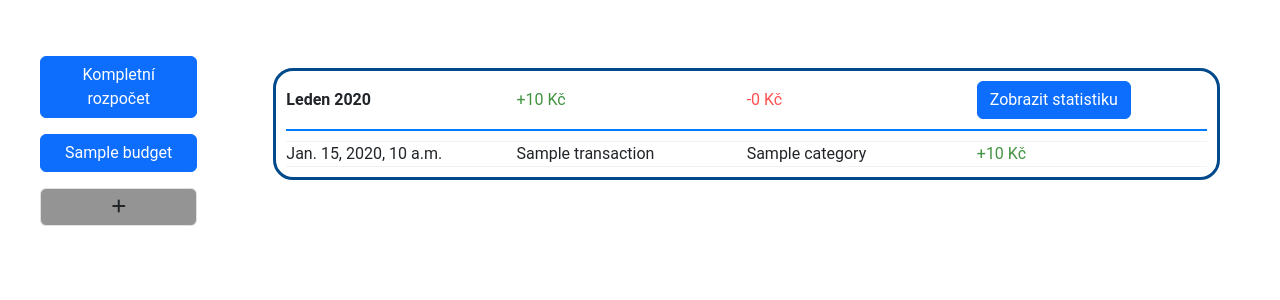
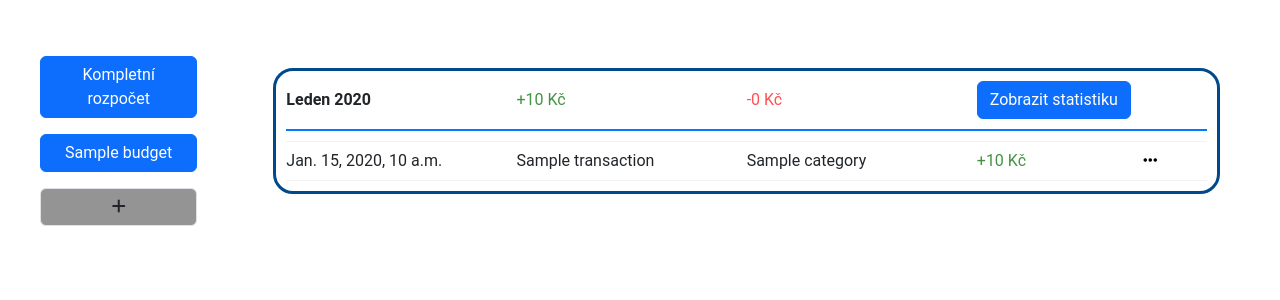
Before and after one commit to KrzystekMatej/finance-management-system, a Django app: page / in a window 1280 px wide. Shown: the part 97-397 px from the top of the page. Run offline with Django 5.2, Linux system fonts and the light colour scheme; a user stored in the database is signed in; tables that the repository leaves empty hold one stand-in row (values such as "Sample post"); some libraries are stand-ins or nearby versions.

Commit message:
transaction detail button, transaction time, transaction name

```diff
--- a/finance_app/templates/modal_create_transaction.html
+++ b/finance_app/templates/modal_create_transaction.html
@@ -29,7 +29,7 @@
           <!-- Transaction date -->
           <div class="mb-3">
             <label for="transaction-date" class="form-label">Datum transakce</label>
-            <input type="date"
+            <input type="datetime-local"
                    class="form-control"
                    id="transaction-date"
                    name="performed_at">
--- a/finance_app/templates/monthly_summary.html
+++ b/finance_app/templates/monthly_summary.html
@@ -34,7 +34,7 @@
           <div class="col-md-3 vert-center">
             <span class="transaction-source">{{ transaction.category.name }}</span>
           </div>
-          <div class="col-md-3 vert-center">
+          <div class="col-md-2 vert-center">
             <span class="transaction-amount {% if transaction.amount > 0 %}positive{% else %}negative{% endif %}">
               {% if transaction.amount > 0 %}
                 +{{ transaction.amount|spaced_number }} Kč
@@ -43,6 +43,11 @@
               {% endif %}
             </span>
           </div>
+          <div class="col-md-1 vert-center">
+            <button type="button" class="btn btn-link" title="Detail transakce" data-bs-toggle="modal" data-bs-target="#edit-transaction-modal">
+              <i class="fas fa-ellipsis-h" style="color: var(--color-text-tertiary);"></i>
+            </button>
+          </div>
         </div>
       </div>
     {% endfor %}
--- a/finance_app/templates/monthly_summary_statistics.html
+++ b/finance_app/templates/monthly_summary_statistics.html
@@ -3,16 +3,19 @@
 <div class="summary-module parallax">
   <div class="summary-header">
     <div class="row width-100">
-      <div class="col-md-3 vert-center">
+      <div class="col-md-2 vert-center">
         <span class="month bold">{{ summary.month }} {{ summary.year }}</span>
       </div>
       <div class="col-md-3 vert-center">
-        <span class="month bold">Category</span>
+        <span class="month bold">Název transakce</span>
       </div>
-      <div class="col-md-3 vert-center">
+      <div class="col-md-2 vert-center">
+        <span class="month bold">Kategorie</span>
+      </div>
+      <div class="col-md-2 vert-center">
         <span class="income positive">+{{ summary.income|spaced_number }} Kč</span>
       </div>
-      <div class="col-md-3 vert-center">
+      <div class="col-md-2 vert-center">
         <span class="income negative">-{{ summary.expanses|spaced_number }} Kč</span>
       </div>
     </div>
@@ -21,25 +24,38 @@
     {% for transaction in summary.transactions %}
       <div class="transaction-amount {% if transaction.amount > 0 %}outcoming-transaction{% else %}incoming-transaction{% endif %}">
         <div class="row width-100">
-          <div class="col-md-3 vert-center">
+          <div class="col-md-2 vert-center">
             <span class="transaction-date">{{ transaction.performed_at }}</span>
           </div>
           <div class="col-md-3 vert-center">
+            <span class="transaction-name">{{ transaction.name }}</span>
+          </div>
+          <div class="col-md-2 vert-center">
             <span class="transaction-source">{{ transaction.category.name }}</span>
           </div>
           {% if transaction.amount > 0 %}
-            <div class="col-md-3 vert-center">
+            <div class="col-md-2 vert-center">
               <span class="transaction-amount {% if transaction.amount > 0 %}positive{% else %}negative{% endif %}">
                 +{{ transaction.amount|spaced_number }} Kč
               </span>
             </div>
-            <div class="col-md-3 vert-center"></div>
+            <div class="col-md-2 vert-center"></div>
+            <div class="col-md-1 vert-center">
+              <button type="button" class="btn btn-link" title="Detail transakce" data-bs-toggle="modal" data-bs-target="#edit-transaction-modal">
+                <i class="fas fa-ellipsis-h" style="color: var(--color-text-tertiary);"></i>
+              </button>
+            </div>
           {% else %}
-            <div class="col-md-3 vert-center"></div>
-            <div class="col-md-3 vert-center">
+            <div class="col-md-2 vert-center"></div>
+            <div class="col-md-2 vert-center">
               <span class="transaction-amount {% if transaction.amount > 0 %}positive{% else %}negative{% endif %}">
                 {{ transaction.amount|spaced_number }} Kč
               </span>
+            </div>
+            <div class="col-md-1 vert-center">
+              <button type="button" class="btn btn-link" title="Detail transakce" data-bs-toggle="modal" data-bs-target="#edit-transaction-modal">
+                <i class="fas fa-ellipsis-h" style="color: var(--color-text-tertiary);"></i>
+              </button>
             </div>
           {% endif %}
         </div>
--- a/finance_app/templates/register.html
+++ b/finance_app/templates/register.html
@@ -15,7 +15,7 @@
                  class="form-control"
                  id="register-username"
                  name="username"
-                 placeholder="Jan Novák"
+                 placeholder="jan.novak"
                  value="{{ form.username.value|default_if_none:'' }}"
                  {% if form.username.errors %}oninvalid="this.classList.add('is-invalid')" oninput="this.classList.remove('is-invalid')" {% endif %}>
           {{ form.username.errors }}
```
